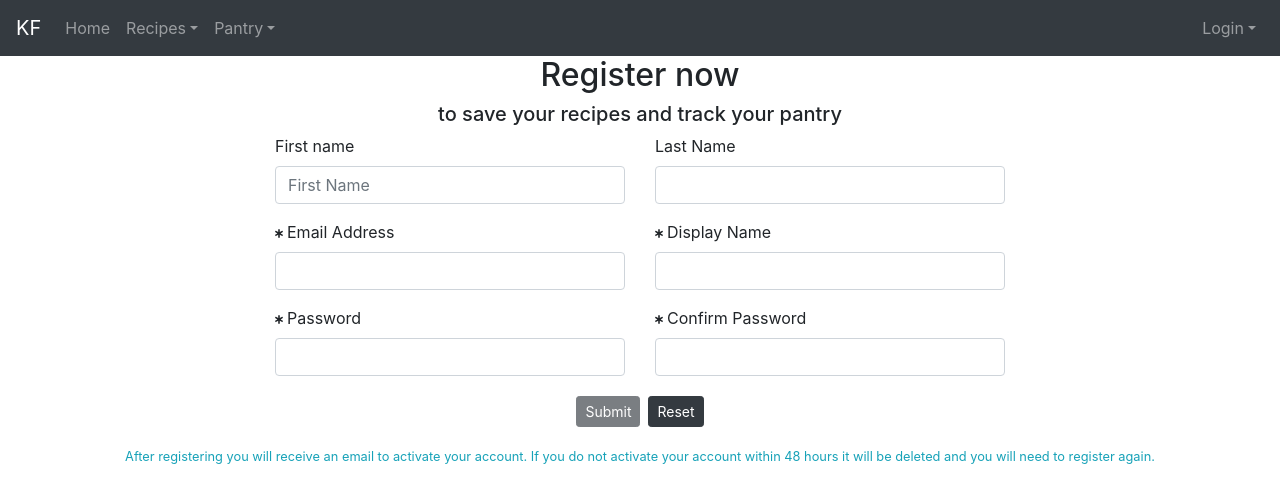
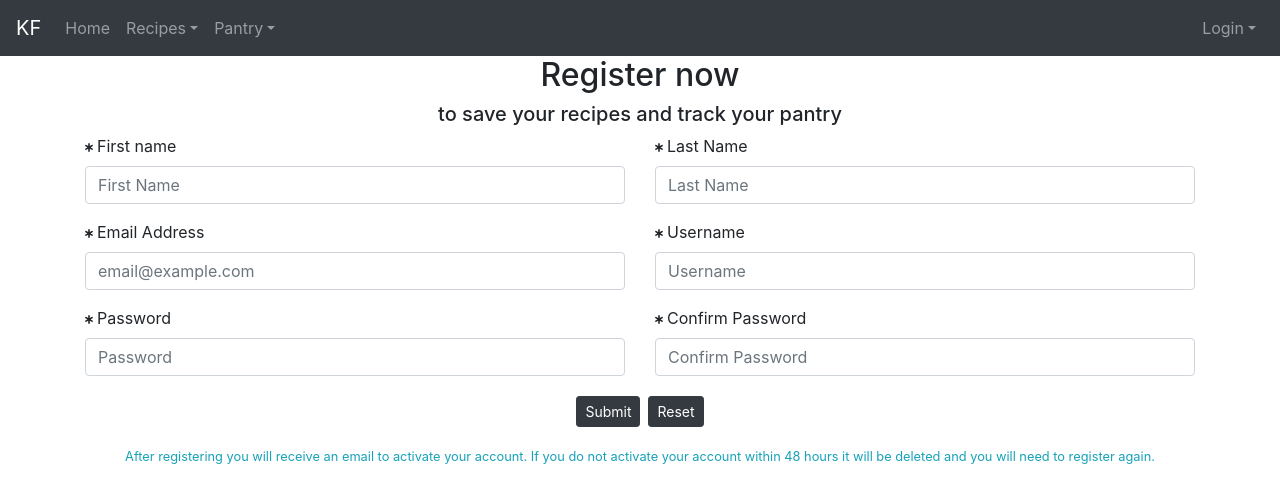
Before and after one commit to kozman31/kitchenfridgeui-new, a React (Create React App) app: page /register in a window 1280 px wide. Shown: the top 502 px of the page. Built offline with nearby package versions, Linux system fonts and the light colour scheme.

Commit message:
updated registration form w/ dynamic input

```diff
--- a/src/forms/formInput.tsx
+++ b/src/forms/formInput.tsx
@@ -13,36 +13,16 @@ interface option{
 const FormInput: React.FC<any> = (props: any) =>{
     let inputElemant = null;
     let requiredIcon =  null;
-    if (props.required)
+    if (props.elementConfig.required)
         requiredIcon = <FontAwesomeIcon className="small pr-1" icon="star-of-life"></FontAwesomeIcon>;
 
     switch (props.elementType){
         case 'input': {
-            inputElemant = <FormControl
-                                name={props.name}
-                                id={props.name}
-                                type={props.type}
-                                value={props.value}
-                                className="form-control {classes.InputElement}"
-                                onChange={props.onChange}
-                                placeholder={props.placeholder}
-                                children={props.children}
-                                onError={props.error}
-                            />
+            inputElemant = <FormControl className="form-control {classes.inputElemant}" {...props.elementConfig} onChange={props.onChange} value={props.value}/>
             break;
         }
         case 'textArea': {
-            inputElemant = <FormControl
-                                name={props.name}
-                                as={props.elementType}
-                                id={props.id}
-                                value={props.value}
-                                className="form-control {props.className}"
-                                onChange={props.onChange}
-                                placeholder={props.placeholder}
-                                children={props.children}
-                                onError={props.error}
-                            />
+            inputElemant = <FormControl className="form-control {classes.inputElemant}" as={props.elementType} {...props.elementConfig} onChange={props.onChange} value={props.value}/>
             break;
         }
         case 'select': {
@@ -54,9 +34,10 @@ const FormInput: React.FC<any> = (props: any) =>{
                                         </option>
                                     ))}
                                 </FormControl>
+            break;
         }
         default: {
-            inputElemant = <FormControl className="form-control {classes.inputElemant}" {...props.elementConfig} value={props.value}/>
+            inputElemant = <FormControl className="form-control {classes.inputElemant}" {...props.elementConfig} onChange={props.onChange} value={props.value}/>
             break;
         }
     }
--- a/src/nav-bar/navbar.tsx
+++ b/src/nav-bar/navbar.tsx
@@ -2,7 +2,7 @@ import React, { FormEvent } from 'react';
 import { connect } from 'react-redux';
 import { Link } from 'react-router-dom';
 import {Navbar, Nav, Button, NavDropdown, Form, FormControl} from 'react-bootstrap';
-import {LOG_OUT, API, login}  from '../store/actions';
+import {LOG_OUT, API, loginSuccess}  from '../store/actions';
 
 
 
@@ -37,10 +37,6 @@ class NavBar extends React.Component<Props, {}> {
     }
   }
 
-  constructor(props: Props) {
-    super(props);
-  }
-
   loginHandler = (event: FormEvent<HTMLFormElement>) => {
     event.preventDefault();
     const loginData = {...this.state.navLogin};
@@ -49,13 +45,19 @@ class NavBar extends React.Component<Props, {}> {
 
   logoutHandler = () =>{
     const updatedNavLogin = {...this.state.navLogin, email:"", password:""};
-    this.setState({navlogin:updatedNavLogin});
+    this.setState({navLogin:updatedNavLogin});
 
   }
 
+  componentDidUpdate(){
+    if(this.props.loggedIn && (this.state.navLogin.email!=="" || this.state.navLogin.password!=="")){
+    const updatedNavLogin = {...this.state.navLogin, email:"", password:""};
+    this.setState({navLogin:updatedNavLogin});
+    }
+  }
 
-
-  changeHandler = (event: FormEvent<FormControl & HTMLInputElement>, elementId: string) => {
+  changeHandler = (event: FormEvent<FormControl & HTMLInputElement>) => {
+    const elementId = event.currentTarget.name;
     const updatedNavLogin = { ...this.state.navLogin, [elementId]:event.currentTarget.value };
     this.setState({navLogin:updatedNavLogin});
   }
@@ -64,8 +66,8 @@ class NavBar extends React.Component<Props, {}> {
 
     let userDropDown = <NavDropdown alignRight title="Login" id="basic-nav-dropdown">
                         <Form inline onSubmit={this.loginHandler} name="navLogin">
-                            <FormControl type="text" id="email" onChange={(event:FormEvent<FormControl & HTMLInputElement>)=>this.changeHandler(event, "email")} value={this.state.navLogin.email} placeholder="Email address" size="sm" className="m-2" />
-                            <FormControl type="password" id="password" onChange={(event:FormEvent<FormControl & HTMLInputElement>)=>this.changeHandler(event, "password")} value={this.state.navLogin.password} placeholder="Password" size="sm" className="m-2" />
+                            <FormControl type="text" name="email" onChange={(event:FormEvent<FormControl & HTMLInputElement>)=>this.changeHandler(event)} value={this.state.navLogin.email} placeholder="Email address" size="sm" className="m-2" />
+                            <FormControl type="password" name="password" onChange={(event:FormEvent<FormControl & HTMLInputElement>)=>this.changeHandler(event)} value={this.state.navLogin.password} placeholder="Password" size="sm" className="m-2" />
                             <Button variant="dark" type="submit" size="sm" className="mr-auto ml-auto">Login</Button>
                         </Form>
                         <NavDropdown.Divider/>
@@ -108,12 +110,13 @@ class NavBar extends React.Component<Props, {}> {
 const mapDispatchToProps = (dispatch:any) =>{
   return {
       onLogIn: (loginData:any) => {
+
         dispatch({type: API, payload:{
           url:'/todos/1',
           method:'GET',
           data:{...loginData},
           accessToken:'bearer',
-          onSuccess:login,
+          onSuccess:loginSuccess,
           onFailure:(error:any)=>console.log('Oops, An error occurred.', error),
           label:null,
           headers:null
--- a/src/pantry/pantryList.tsx
+++ b/src/pantry/pantryList.tsx
@@ -21,10 +21,6 @@ import { connect } from 'react-redux';
 
 class PantryList extends React.Component <Props, State>  {
 
-  constructor(props:Props){
-    super(props);
-  }
-
   public render(){
     return (
       <div className="pantry">
--- a/src/store/reducer.tsx
+++ b/src/store/reducer.tsx
@@ -1,5 +1,4 @@
 import * as act from './actions';
-import axios from 'axios';
 
 const initialState = {
     loggedIn:false,
@@ -19,7 +18,7 @@ const reducer = (state = initialState, action:{type:string, payload:any}) =>{
 
     switch(action.type){
         case act.LOG_IN: {
-            if(payload.email=='user'){
+            if(payload.email==='user'){
                 return {
                     ...state,
                     navLogin:{
--- a/src/user/register/userRegistration.tsx
+++ b/src/user/register/userRegistration.tsx
@@ -1,30 +1,84 @@
 import React, { FormEvent } from 'react';
 import FormInput from '../../forms/formInput';
-class UserRegistration extends React.Component  {
+import {API, loginSuccess}  from '../../store/actions';
+import { FormControl } from 'react-bootstrap';
+import { connect } from 'react-redux';
+
+interface Props {
+  registerUser: (regFormData:any)=>void;
+}
+class UserRegistration extends React.Component<Props,{}>  {
 
   state = {
     form:{
       firstName:{
-        elementType: 'imput',
+        elementType: 'input',
         elementConfig: {
           type: 'text',
           placeholder: 'First Name',
-          name:'firstName'
+          name:'firstName',
+          required:true,
         },
         value:'',
         label:'First name',
       },
       lastName:{
-        elementType: 'imput',
+        elementType: 'input',
         elementConfig: {
           type: 'text',
           placeholder: 'Last Name',
-          name:'lastName'
+          name:'lastName',
+          required:true,
         },
         value:'',
         label:'Last Name',
       },
-    }
+      email:{
+        elementType: 'input',
+        elementConfig: {
+          type: 'email',
+          placeholder: 'email@example.com',
+          name:'email',
+          required:true,
+        },
+        value:'',
+        label:'Email Address',
+      },
+      username:{
+        elementType: 'input',
+        elementConfig: {
+          type: 'text',
+          placeholder: 'Username',
+          name:'username',
+          required:true,
+        },
+        value:'',
+        label:'Username',
+      },
+      password:{
+        elementType: 'input',
+        elementConfig: {
+          type: 'password',
+          placeholder: 'Password',
+          name:'password',
+          required:true,
+        },
+        value:'',
+        label:'Password',
+      },
+      confirmPassword:{
+        elementType: 'input',
+        elementConfig: {
+          type: 'password',
+          placeholder: 'Confirm Password',
+          name:'confirmPassword',
+          required:true,
+        },
+        value:'',
+        label:'Confirm Password',
+      },
+    },
+    onChange:(event:FormEvent<FormControl & HTMLInputElement>)=>this.handleChange(event)
   }
   constructor(props:any){
     super(props);
@@ -34,50 +88,53 @@ class UserRegistration extends React.Component  {
   public handleSubmit(event:FormEvent<HTMLFormElement>){
     console.log(event);
     event.preventDefault();
+    const regFormData = {...this.state.form};
+    this.props.registerUser(regFormData);
   }
 
-  public handleChange(event:React.ChangeEvent<HTMLInputElement>) {
-    console.log(event);
+  public handleChange(event:FormEvent<FormControl & HTMLInputElement>) {
+    let updatedState: {[index:string]:any}
+    const elementId = event.currentTarget.name;
+    updatedState = { ...this.state.form};
+    let updatedElement = updatedState[elementId];
+    updatedElement = {...updatedElement, value: event.currentTarget.value };
+    updatedState = {...updatedState, [elementId]:updatedElement};
+    this.setState({form:updatedState});
   }
 
   public render(){
     const registrationForm = true;
+    const formObj: {[index:string]:any}= { ...this.state.form};
+    // formObj = { ...this.state.form};
+    const formArray=[];
+    for (let key in formObj){
+      formArray.push({
+        key:key,
+        ...formObj[key]
+      })
+    }
+    let form = <form name="registrationForm" onSubmit={this.handleSubmit}>
+                <div className="row">
+        { formArray.map((el)=>{
+                return <div key={el.key} className="justify-content-md-center col-6">
+                  <FormInput elementType={el.elementType} onChange={this.state.onChange} elementConfig={el.elementConfig} value={el.value} label={el.label}/>
+                  </div>
+          })
+        }
+        </div>
+        <div className="form-group text-center">
+            <input type="submit" disabled={false} className="btn btn-dark btn-sm m-1" value="Submit" />
+            <input type="button" className="btn btn-dark btn-sm m-1" value="Reset" />
+          </div>
+      </form>;
+
     return (
       <div className="container userRegistration">
         <div className="text-center">
           <h2>Register now</h2>
           <h5>to save your recipes and track your pantry</h5>
         </div>
-        <form name="registrationForm" onSubmit={this.handleSubmit}>
-          <div className="row justify-content-md-center">
-            <div className="col-4">
-              <FormInput elementType={this.state.form.firstName.elementType} elementConfig={this.state.form.firstName.elementConfig} value={this.state.form.firstName.value} label={this.state.form.firstName.label}/>
-            </div>
-            <div className="col-4">
-              <FormInput inputtype="input" type="text" name="lastName" placeholder="Last Name" label="Last Name"/>
-            </div>
-          </div>
-          <div className="row justify-content-md-center">
-            <div className="col-4">
-            <FormInput inputtype="input" type="text" name="email" placeholder="email@example.com" label="Email Address" required="true"/>
-            </div>
-            <div className="col-4">
-              <FormInput inputtype="input" type="text" name="displayName" placeholder="Display Name" label="Display Name" required="true"/>
-            </div>
-          </div>
-          <div className="row justify-content-md-center">
-            <div className="col-4">
-              <FormInput inputtype="input" type="text" name="password" placeholder="Password" label="Password" required="true"/>
-            </div>
-            <div className="col-4">
-              <FormInput inputtype="input" type="text" name="confirmPassword" placeholder="Confirm Password" label="Confirm Password" required="true"/>
-            </div>
-          </div>
-          <div className="form-group text-center">
-            <input type="submit" disabled={registrationForm} className="btn btn-dark btn-sm m-1" value="Submit" />
-            <input type="button" className="btn btn-dark btn-sm m-1" value="Reset" />
-          </div>
-        </form>
+        {form}
         <div className="text-info small text-center">
             After registering you will receive an email to activate your account. If you do not activate your account
             within 48 hours it will be deleted and you will need to register again.
@@ -87,4 +144,23 @@ class UserRegistration extends React.Component  {
   }
 }
 
-export default UserRegistration;
+const mapDispatchToProps = (dispatch:any) =>{
+  return {
+    registerUser: (loginData:any) => {
+
+        dispatch({type: API, payload:{
+          url:'/todos/1',
+          method:'GET',
+          data:{...loginData},
+          accessToken:'bearer',
+          onSuccess:loginSuccess,
+          onFailure:(error:any)=>console.log('Oops, An error occurred.', error),
+          label:null,
+          headers:null
+          }
+        })
+      },
+  }
+}
+
+export default connect(null, mapDispatchToProps)(UserRegistration);
```
Also changed, not shown: src/store/actions.tsx (+8 -2 lines).
